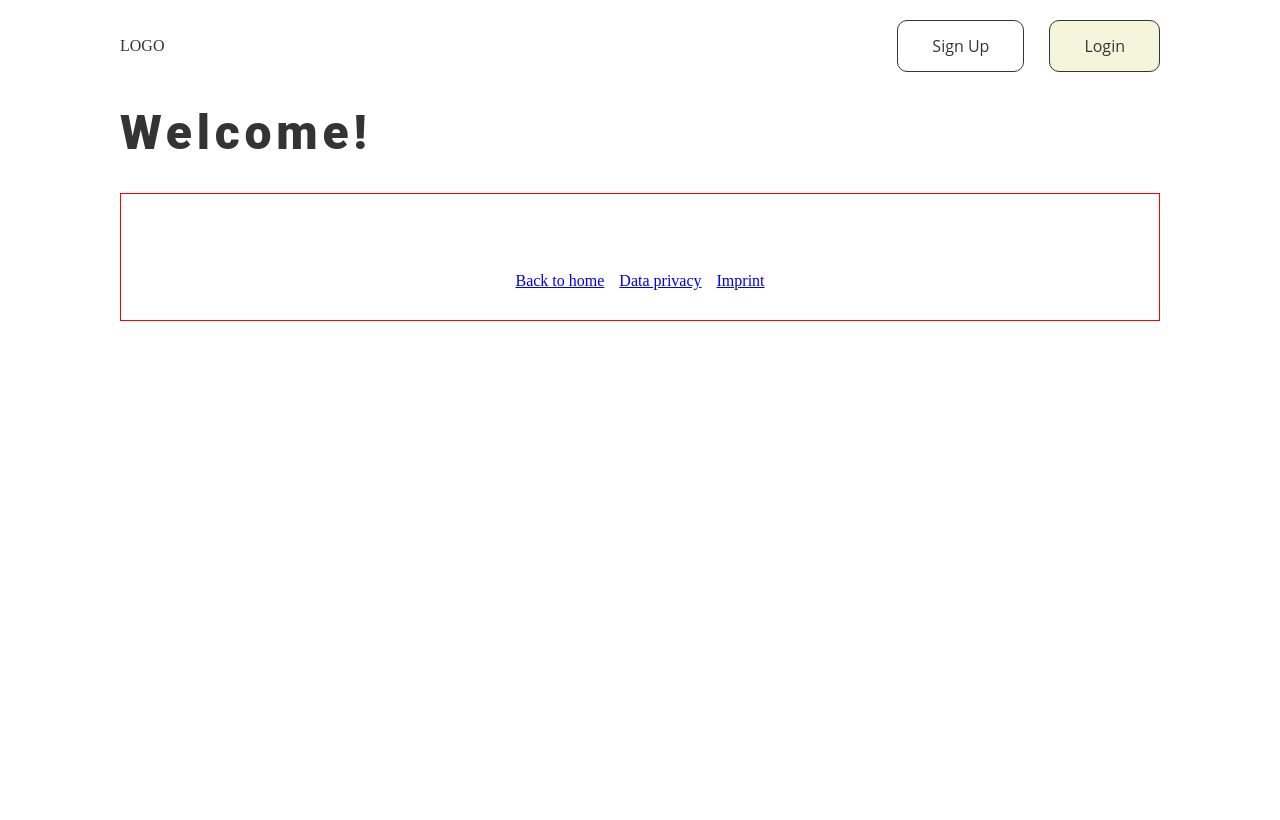
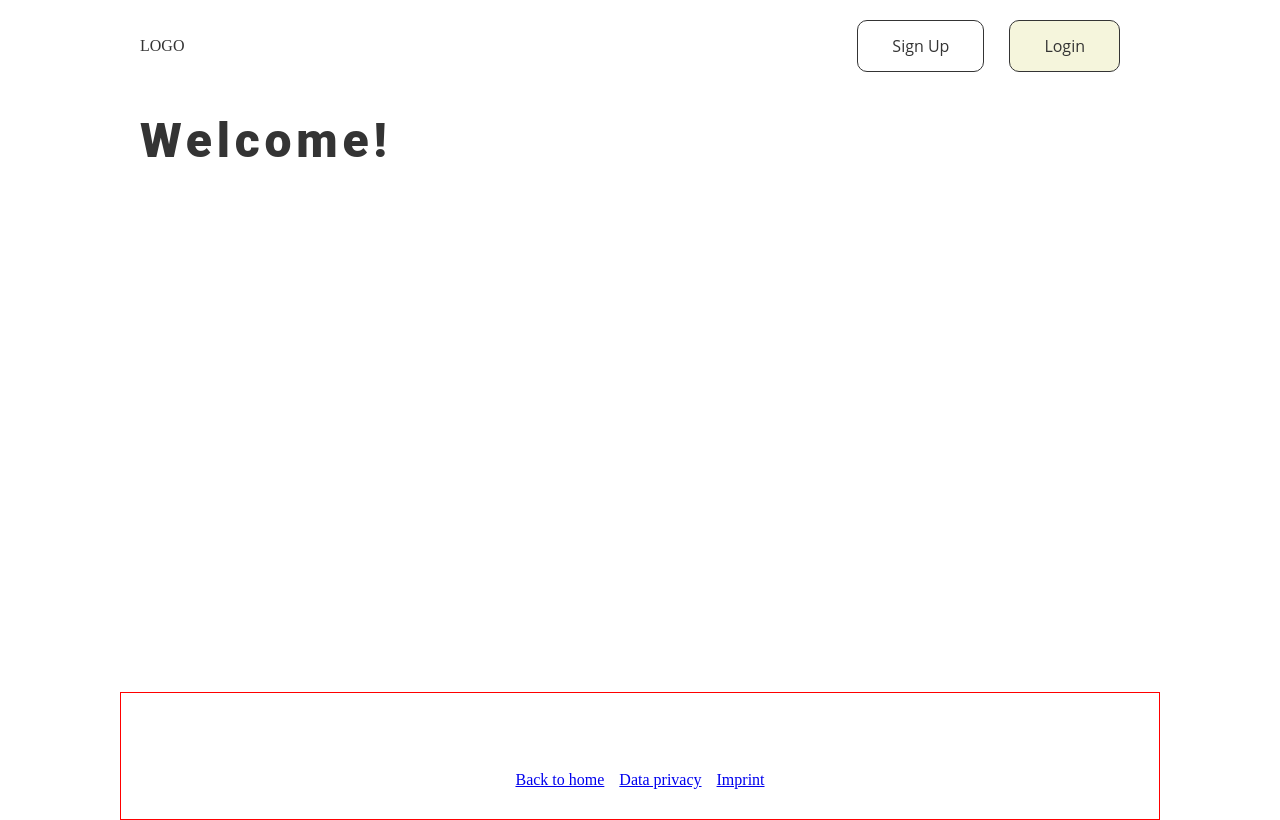
Before and after one commit to Jjutho/WebPythonDjangoProject, a Django app: page / in a window 1280 px wide. Before the commit the page ends 321 px from the top, so only its background shows below. Run offline with Django 4.2, Linux system fonts and the light colour scheme.

Commit message:
kleiner nachtrag, body padding removed, content div with padding added, adjusted header styling

```diff
--- a/static/css/global_styles.css
+++ b/static/css/global_styles.css
@@ -2,17 +2,14 @@ body {
     color: #343434;
     max-width: 1040px;
     margin: auto;
-    padding: 20px;
+    padding: 0px;
 }
 
 h1,
 h2,
 h3 {
     font-family: "Roboto";
-<<<<<<< HEAD
-=======
     margin-top:0px;
->>>>>>> function-based-views
 }
 
 h1 {
@@ -77,10 +74,16 @@ button {
     flex-direction: row;
     gap: 25px;
     margin: 25px 0;
+    padding:20px;
 }
 
 a.disabled {
     pointer-events: none;
+}
+
+.content-container {
+    min-height: 70vh;
+    padding: 20px;
 }
 
 /* HEADER START */
@@ -88,12 +91,11 @@ a.disabled {
     display: grid;
     grid-template-columns: 20% 80%;
     grid-template-rows: 100%;
-    padding:20px;
+    padding:0 20px;
 }
 header {
     position: sticky; top: 20px;
     background: #fff;
-    margin: -20px;
     transform:translateY(-20px);
 }
 .nav-container.header {
--- a/templates/base.html
+++ b/templates/base.html
@@ -35,8 +35,10 @@
             </div>
         </div>
     </header>
-    {% block heading %}<h1>Base Intro</h1>H1>{% endblock %}
-    {% block content %}<p>Base Content</p>{% endblock %}
+    <div class="content-container">
+        {% block heading %}<h1>Base Intro</h1>H1>{% endblock %}
+        {% block content %}<p>Base Content</p>{% endblock %}
+    </div>
     <footer>
         <div class="footer-container">
             <div class="logo-container footer">
```
